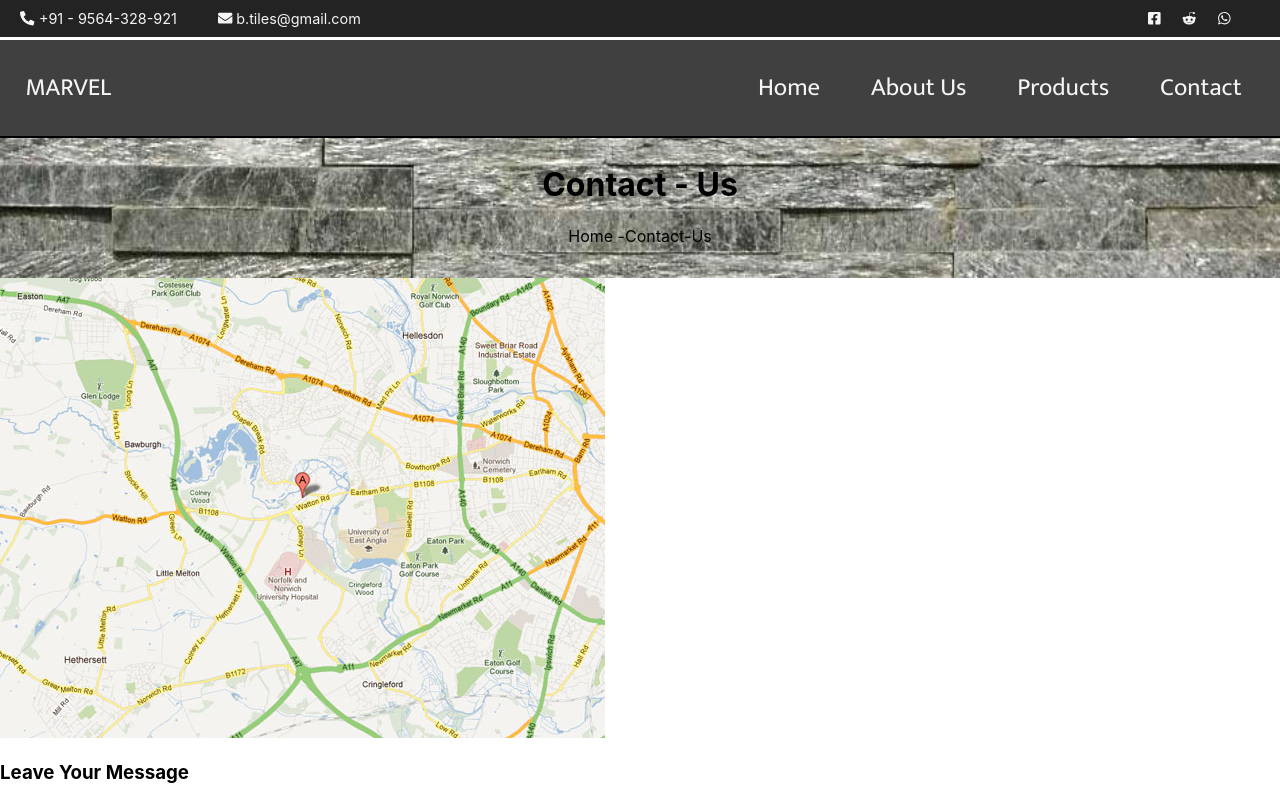
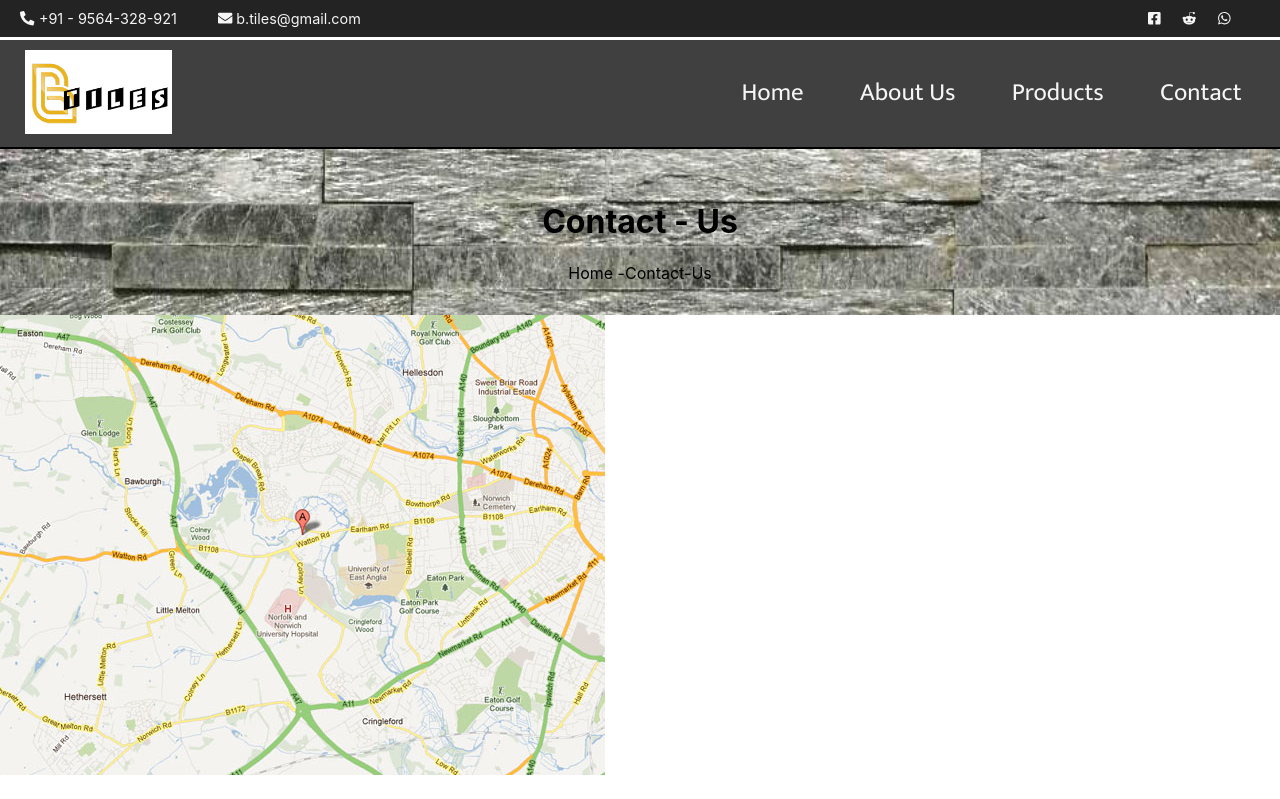
Before and after one commit to Lalit1999/B-tiles, a React (Create React App) app: page /contact in a window 1280 px wide. Shown: the top 799 px of the page. Built offline with nearby package versions, Linux system fonts and the light colour scheme.

Commit message:
menu added

```diff
--- a/package.json
+++ b/package.json
@@ -7,8 +7,10 @@
     "@fortawesome/free-brands-svg-icons": "^5.9.0",
     "@fortawesome/free-solid-svg-icons": "^5.9.0",
     "@fortawesome/react-fontawesome": "^0.1.4",
+    "cheeseburger-menu": "0.0.13",
     "react": "^16.8.6",
     "react-dom": "^16.8.6",
+    "react-hamburger-menu": "^1.1.1",
     "react-router-dom": "^5.0.1",
     "react-scripts": "3.0.1"
   },
--- a/src/App.js
+++ b/src/App.js
@@ -8,6 +8,7 @@ import Product from './comps/Product/Product.js' ;
 import NotFound from './comps/Home/NotFound.js' ;
 import Header from './comps/Header/Header.js' ;
 import TopBar from './comps/Header/TopBar.js' ;
+import './app.css' ;
 
 class App extends React.Component
 {
@@ -15,7 +16,7 @@ class App extends React.Component
 	render()
 	{
 		return(
-			<div>
+			<div className="App">
 				<BrowserRouter>
 		          <div>
 		          	<TopBar />
--- /dev/null
+++ b/src/app.css
@@ -0,0 +1,4 @@
+.App
+{
+	margin-top: 9.3em ;
+}
--- a/src/comps/Header/Header.js
+++ b/src/comps/Header/Header.js
@@ -1,6 +1,10 @@
 import React from 'react' ;
 import {Link} from'react-router-dom' ;
+import CheeseburgerMenu from 'cheeseburger-menu' ;
+import HamburgerMenu from 'react-hamburger-menu' ;
 
+import Menu from './Menu.js' ;
+import Logo from '../images/b.jpg' ;
 import './header.css' ;
 
 class Header extends React.Component
@@ -20,16 +24,41 @@ class Header extends React.Component
 	    this.setState({ menuOpen: false })
 	}
 
+	checkMobile = () => {
+		if(window.screen.availWidth > 600)
+		{	return (
+				<div className="mini-menu">
+					<Link className="header-item" to='/'> Home </Link>
+					<Link className="header-item" to='/about'> About Us </Link>
+					<Link className="header-item" to='/products'> Products </Link>
+					<Link className="header-item" to='/contact'> Contact </Link>
+				</div>
+				) ;
+		}
+		else
+		{
+			return (
+				<div>
+					<CheeseburgerMenu isOpen={this.state.menuOpen} closeCallback={this.closeMenu}>
+							<Menu closeCallback={this.closeMenu}/>
+					</CheeseburgerMenu>
+					<HamburgerMenu isOpen={this.state.menuOpen} menuClicked={this.openMenu}
+								   width={32} height={24} strokeWidth={8} color='white'
+								   borderRadius={1} animationDuration={0.5} />
+				</div>
+				) ;
+		}
+	}
+
 	render()
 	{
 		return (
 			<div className="topbar" id="bar">
-				<Link to="/" className="header-item" id="logo"> MARVEL </Link>
+				<Link to="/" className="header-item" id="logo">
+					<img src={Logo} alt="logo" />
+				</Link>
 				<div className = "right-header">
-					<Link className="header-item" to='/'> Home </Link>
-					<Link className="header-item" to='/about'> About Us </Link>
-					<Link className="header-item" to='/products'> Products </Link>
-					<Link className="header-item" to='/contact'> Contact </Link>
+					{this.checkMobile()}
 				</div>
 			</div>
 			) ;
--- /dev/null
+++ b/src/comps/Header/Menu.js
@@ -0,0 +1,21 @@
+import React, { Component } from 'react';
+import {Link} from 'react-router-dom' ;
+
+import './menu.css' ;
+
+class Menu extends Component {
+	render() {
+		return (
+			<div>
+				<div className="burger" >
+					<Link className="header-item" to='/'> Home </Link>
+					<Link className="header-item" to='/about'> About Us </Link>
+					<Link className="header-item" to='/products'> Products </Link>
+					<Link className="header-item" to='/contact'> Contact </Link>
+				</div>
+			</div>
+		);
+	}
+}
+
+export default Menu ;
--- a/src/comps/Header/header.css
+++ b/src/comps/Header/header.css
@@ -11,11 +11,19 @@
   	overflow: hidden;
 }
 
+#logo img
+{
+	height: 84px ;
+	width: 147px ;
+	margin-left: 1em ;
+}
+
 #logo
 {
-	/*padding-top: 1em ;*/
+	padding: 0.4em 0 0 ;
+	margin:0 ;
+
 }
-
 .header-item
 {
 	color: whitesmoke;
@@ -32,6 +40,12 @@
 	margin-left: auto;
 	margin-right: 1vw ;
 	display: flex;
+	margin-top: 0.4em ;
+}
+
+.mini-menu
+{
+	margin-top: 1.6em ;
 }
 
 .right-header .header-item:hover
--- /dev/null
+++ b/src/comps/Header/menu.css
@@ -0,0 +1,10 @@
+.burger a
+{
+	border-bottom: 1px solid black !important;
+	padding-left : 4em !important;
+}
+
+.burger, .cheeseburger-menu-inner
+{
+	background-color: rgb(64, 64, 64) ;
+}
--- a/src/comps/about/About.css
+++ b/src/comps/about/About.css
@@ -1,8 +1,8 @@
-.colr
+/*.colr
 {
 	color: #000000 ;
 }
-
+*/
 .layout
 {
 	display: inline-block;
@@ -15,12 +15,11 @@
 	background-size: cover ;
 	background-repeat: no-repeat ;
 	padding: 2rem ;
-	margin-top: 7em ;
+	/*margin-top: 10em ;*/
 }
 
 .layout1
 {
 	padding: 3em ;
 	margin:  4em ;
-
 }
--- a/src/comps/about/About.js
+++ b/src/comps/about/About.js
@@ -13,7 +13,7 @@ class About extends React.Component
 	render()
 	{
 		return(
-			<div className = 'colr'>
+			<div>
 				<div className = 'bgimage'>
 					<h1>About - Us</h1>
 					<div>
--- a/src/comps/contact/Contact.css
+++ b/src/comps/contact/Contact.css
@@ -1,4 +1,4 @@
-.clor
+/*.clor
 {
 	color: black ;
-}
+}*/
--- a/src/comps/contact/Contact.js
+++ b/src/comps/contact/Contact.js
@@ -11,7 +11,7 @@ class Contact extends React.Component
 	render()
 	{
 		return(
-			<div className = 'clor'>
+			<div>
 				<div className = 'bgimage'>
 					<h1>Contact - Us</h1>
 					<div>
```
Also changed, not shown: b_tiles.txt, src/comps/images/b.jpg (added), 1 other file (tests, documents, lock files or other folders).
